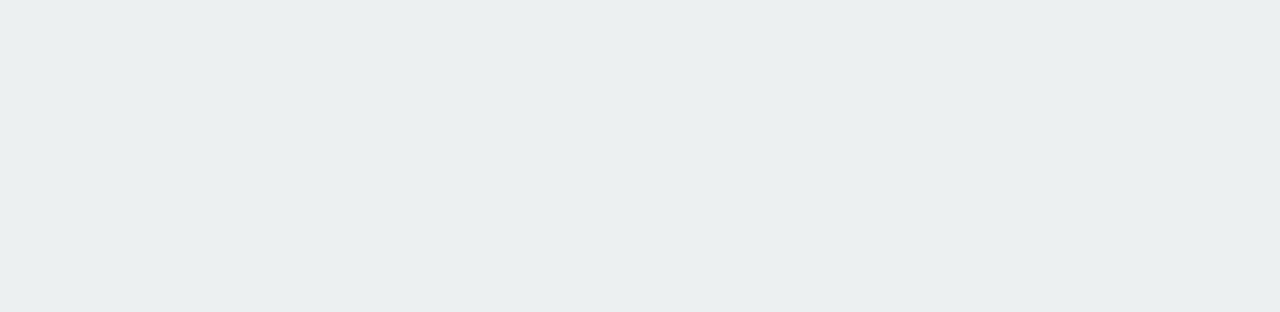
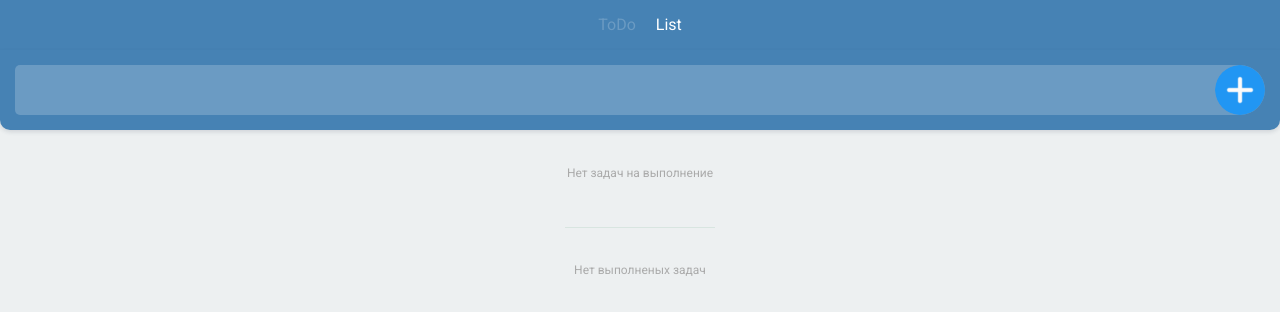
Before and after one commit to CrashStatic/todo-list, a React (Create React App) app: page / in a window 1280 px wide. Shown: the top 312 px of the page. Built offline with nearby package versions, Linux system fonts and the light colour scheme.

Commit message:
Работает с Redux

```diff
--- a/package.json
+++ b/package.json
@@ -3,6 +3,7 @@
   "version": "0.1.0",
   "private": true,
   "dependencies": {
+    "@reduxjs/toolkit": "^1.9.7",
     "@testing-library/jest-dom": "^5.17.0",
     "@testing-library/react": "^13.4.0",
     "@testing-library/user-event": "^13.5.0",
@@ -13,6 +14,7 @@
     "react": "^18.3.1",
     "react-dom": "^18.3.1",
     "react-helmet-async": "^2.0.5",
+    "react-redux": "^8.1.3",
     "react-router-dom": "^6.27.0",
     "react-scripts": "5.0.1",
     "react-toastify": "^10.0.6",
--- a/src/components/Form/Form.tsx
+++ b/src/components/Form/Form.tsx
@@ -5,7 +5,9 @@ import './Form.scss';
 export const Form = (props: { createNewToDo: Function }) => {
     const [text, setText] = useState<string>('');
 
-    const formSumbit = () => {
+    const formSumbit = (event: React.SyntheticEvent) => {
+        event.preventDefault();
+
         if (text) {
             props.createNewToDo(text);
             setText('');
--- a/src/components/Header/Header.tsx
+++ b/src/components/Header/Header.tsx
@@ -9,8 +9,8 @@ export const Header = () => {
     return (
         <header className={classes.header}>
             <div className={classes.container}>
-                <NavLink to="/" className={getActiveClass}>Home</NavLink>
-                <NavLink to="/todo" className={getActiveClass}>ToDo</NavLink>
+                <NavLink to="/" className={getActiveClass}>ToDo</NavLink>
+                <NavLink to="/list" className={getActiveClass}>List</NavLink>
             </div>
         </header>
     )
--- /dev/null
+++ b/src/feature/todoList.ts
@@ -0,0 +1,43 @@
+import { createSlice } from '@reduxjs/toolkit'
+import type { PayloadAction } from '@reduxjs/toolkit'
+import { ToDo } from '../models/todo-item'
+
+export interface TodoState {
+  todos: ToDo[]
+}
+
+const initialState: TodoState = {
+  todos: [],
+}
+
+export const todoSlice = createSlice({
+  name: 'todoList',
+  initialState,
+  reducers: {
+    createAction: (state, action: PayloadAction<string>) => {
+        const newToDo: ToDo = {
+            id: state.todos.length,
+            text: action.payload,
+            isDone: false
+        }
+        state.todos = [...state.todos, newToDo]
+    },
+    updateAction: (state, action: PayloadAction<ToDo>) => {
+        const newTodos = state.todos.map((todo) => {
+            if (todo.id === action.payload.id) {
+                todo.isDone = !todo.isDone;
+            }
+            return todo;
+        })
+        state.todos = newTodos;
+    },
+    deleteAction: (state, action: PayloadAction<ToDo>) => {
+        const newTodos = state.todos.filter((todo) => todo.id !== action.payload.id);
+        state.todos = newTodos;
+    },
+  },
+})
+
+export const { createAction, updateAction, deleteAction } = todoSlice.actions
+
+export default todoSlice.reducer
--- /dev/null
+++ b/src/helpers/storage.ts
@@ -0,0 +1,21 @@
+import { RootState } from "../store";
+
+export const saveToLocalStorege = (state: RootState) => {
+    try {
+        const appState = JSON.stringify(state);
+        localStorage.setItem('appState', appState)
+    } catch (e) {
+        console.warn(e)
+    }
+}
+
+export const loadFromLocalStorage = () => {
+    try {
+        const appState = localStorage.getItem('appState');
+        if (!appState) return undefined;
+        return JSON.parse(appState)
+    } catch (e) {
+        console.warn(e);
+        return undefined
+    }
+}
--- a/src/index.tsx
+++ b/src/index.tsx
@@ -2,70 +2,19 @@ import React from 'react';
 import ReactDOM from 'react-dom/client';
 import './assets/scss/normalize.scss';
 import './assets/scss/style.scss'
-import { ToDoListPage } from './pages/ToDoListPage';
 import 'react-toastify/dist/ReactToastify.css';
 import { ToastContainer } from 'react-toastify';
-import { createBrowserRouter, RouterProvider } from 'react-router-dom';
-import { HomePage } from './pages/HomePage';
-import { ToDo } from './models/todo-item';
-import { NotFound } from './pages/404';
-import { ItemDescription } from './pages/ItemDescription';
-import { Layout } from './layouts/Layout';
-
-const todos: ToDo[] = [
-  {
-    id: 0,
-    text: 'Первое действие',
-    isDone: false
-  },
-  {
-    id: 1,
-    text: 'Второе действие',
-    isDone: true
-  },
-  {
-    id: 2,
-    text: 'Третье действие',
-    isDone: false
-  },
-  {
-    id: 3,
-    text: 'Четвертое действие',
-    isDone: true
-  }
-]
-
-const router = createBrowserRouter([
-  {
-    path: '/',
-    element: <Layout />,
-    errorElement: <NotFound />,
-    children: [
-      {
-        path: '/',
-        element: <HomePage todos={todos}/>
-      },
-      {
-        path: '/todo',
-        element: <ToDoListPage />
-      },
-      {
-        path: '/list/:id',
-        element: <ItemDescription todos={todos}/>
-      },
-    ]
-  },
-  {
-    path: '*',
-    element: <NotFound />
-  }
-], { basename: '/app/' })
+import { RouterProvider } from 'react-router-dom';
+import { router } from './router';
+import { store } from './store';
+import { Provider } from 'react-redux';
 
 const root = ReactDOM.createRoot(
   document.getElementById('root') as HTMLElement
 );
 root.render(
   <React.StrictMode>
+    <Provider store={store}>
       <RouterProvider router={router} />
       <ToastContainer
         position="bottom-right"
@@ -79,5 +28,6 @@ root.render(
         pauseOnHover
         theme="light"
       />
+    </Provider>
   </React.StrictMode>
 );
--- a/src/pages/HomePage.tsx
+++ /dev/null
@@ -1,18 +0,0 @@
-import { ListItem } from "../components/ListItem/ListItem"
-import { ToDo } from "../models/todo-item"
-
-interface ComponentProps {
-    todos: ToDo[]
-}
-
-export const HomePage = ({todos}: ComponentProps) => {
-    return (
-        <div className="container">
-        {
-            todos.map((todo: ToDo, idx: number) => {
-                return (<ListItem todo={todo} key={idx}/>)
-            })
-        }
-        </div>
-    )
-}
--- a/src/pages/ToDoListPage.tsx
+++ b/src/pages/ToDoListPage.tsx
@@ -1,20 +1,18 @@
-import { useState } from "react"
 import { Form } from "../components/Form/Form"
 import { ToDoList } from "../components/ToDoList/ToDoList"
 import { ToDo } from "../models/todo-item"
 import 'react-toastify/dist/ReactToastify.css';
 import { toast } from 'react-toastify';
+import { RootState } from "../store";
+import { useDispatch, useSelector } from "react-redux";
+import { createAction, deleteAction, updateAction } from "../feature/todoList";
 
 export const ToDoListPage = () => {
-    const [todos, setTodos] = useState<ToDo[]>([]);
+    const todoList = useSelector((state: RootState) => state.todoList.todos);
+    const dispatch = useDispatch();
 
     const createNewToDo = (text: string) => {
-        const newToDo: ToDo = {
-            id: todos.length,
-            text: text,
-            isDone: false
-        }
-        setTodos([...todos, newToDo])
+        dispatch(createAction(text));
         toast(`Задача ${text} добавлена`, {
             position: "bottom-right",
             autoClose: 5000,
@@ -28,13 +26,7 @@ export const ToDoListPage = () => {
     }
 
     const updateToDo = (toDoItem: ToDo) => {
-        const newTodos = todos.map((todo) => {
-            if (todo.id === toDoItem.id) {
-                todo.isDone = !todo.isDone;
-            }
-            return todo;
-        })
-        setTodos(newTodos);
+        dispatch(updateAction(toDoItem));
         toast(`Задача ${toDoItem.text} изменена`, {
             position: "bottom-right",
             autoClose: 5000,
@@ -48,8 +40,7 @@ export const ToDoListPage = () => {
     }
 
     const deleteToDo = (toDoItem: ToDo) => {
-        const newTodos = todos.filter((todo) => todo.id !== toDoItem.id);
-        setTodos(newTodos);
+        dispatch(deleteAction(toDoItem));
         toast(`Задача ${toDoItem.text} удалена`, {
             position: "bottom-right",
             autoClose: 5000,
@@ -65,7 +56,7 @@ export const ToDoListPage = () => {
     return (
         <>
             <Form createNewToDo={createNewToDo} />
-            <ToDoList todos={todos} updateToDo={updateToDo} deleteToDo={deleteToDo} />
+            <ToDoList todos={todoList} updateToDo={updateToDo} deleteToDo={deleteToDo} />
         </>
     )
 }
--- /dev/null
+++ b/src/pages/ViewList.tsx
@@ -0,0 +1,18 @@
+import { useSelector } from "react-redux";
+import { ListItem } from "../components/ListItem/ListItem"
+import { RootState } from "../store";
+import { ToDo } from "../models/todo-item";
+
+export const ViewList = () => {
+    const todoList = useSelector((state: RootState) => state.todoList.todos);
+
+    return (
+        <div className="container">
+        {
+            todoList.map((todo: ToDo, idx: number) => {
+                return (<ListItem todo={todo} key={idx}/>)
+            })
+        }
+        </div>
+    )
+}
--- a/src/pages/ItemDescription.tsx
+++ b/src/pages/ViewListItem.tsx
@@ -1,25 +1,24 @@
 import { useEffect, useState } from "react"
 import { ToDo } from "../models/todo-item"
 import { useNavigate, useParams } from "react-router-dom"
+import { useSelector } from "react-redux";
+import { RootState } from "../store";
 
-interface ComponentProps {
-    todos: ToDo[]
-}
-
-export const ItemDescription = ({ todos }: ComponentProps) => {
+export const ViewListItem = () => {
     const { id } = useParams();
     const navigate = useNavigate();
     const [todo, setTodo] = useState<ToDo>();
+    const todoList = useSelector((state: RootState) => state.todoList.todos);
 
     useEffect(() => {
-        const searchTodo = todos.find((todo) => String(todo.id) === id);
+        const searchTodo = todoList.find((todo) => String(todo.id) === id);
 
         if (searchTodo) {
             setTodo(searchTodo)
         } else {
             navigate('/404')
         }
-    }, [todos, id, navigate])
+    }, [todoList, id, navigate])
 
     return (
         <div className="container">
--- /dev/null
+++ b/src/router.tsx
@@ -0,0 +1,32 @@
+import { createBrowserRouter } from "react-router-dom";
+import { Layout } from "./layouts/Layout";
+import { NotFound } from "./pages/404";
+import { ViewList } from "./pages/ViewList";
+import { ToDoListPage } from "./pages/ToDoListPage";
+import { ViewListItem } from "./pages/ViewListItem";
+
+export const router = createBrowserRouter([
+    {
+        path: '/',
+        element: <Layout />,
+        errorElement: <NotFound />,
+        children: [
+            {
+                path: '/',
+                element: <ToDoListPage />
+            },
+            {
+                path: '/list',
+                element: <ViewList />,
+            },
+            {
+                path: '/list/:id',
+                element: <ViewListItem />
+            }
+        ]
+    },
+    {
+        path: '*',
+        element: <NotFound />
+    }
+])
--- /dev/null
+++ b/src/store.ts
@@ -0,0 +1,14 @@
+import { configureStore } from '@reduxjs/toolkit'
+import todoReducer from './feature/todoList'
+import { loadFromLocalStorage, saveToLocalStorege } from './helpers/storage'
+
+export const store = configureStore({
+  reducer: {
+    todoList: todoReducer
+  },
+  preloadedState: loadFromLocalStorage()
+})
+store.subscribe(() => saveToLocalStorege(store.getState()))
+
+export type RootState = ReturnType<typeof store.getState>
+export type AppDispatch = typeof store.dispatch
```
Also changed, not shown: 1 other file (tests, documents, lock files or other folders). Lines whose indentation alone changed are shown as unchanged.
